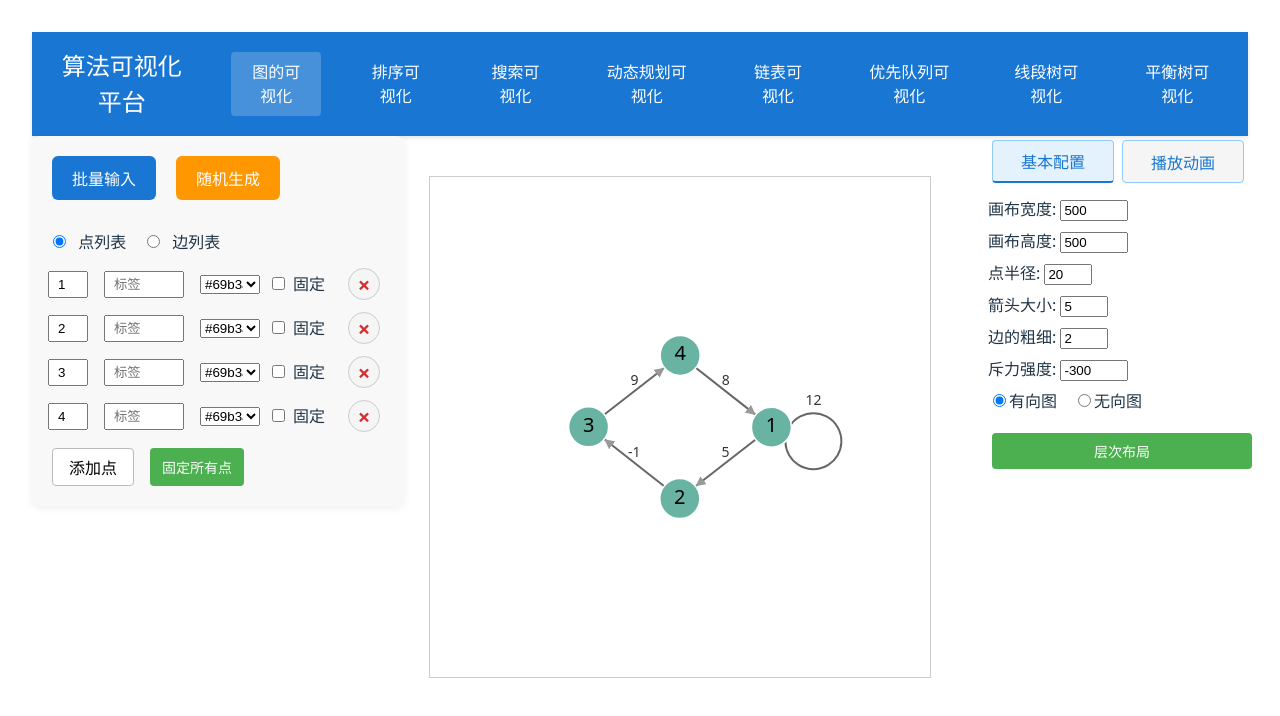
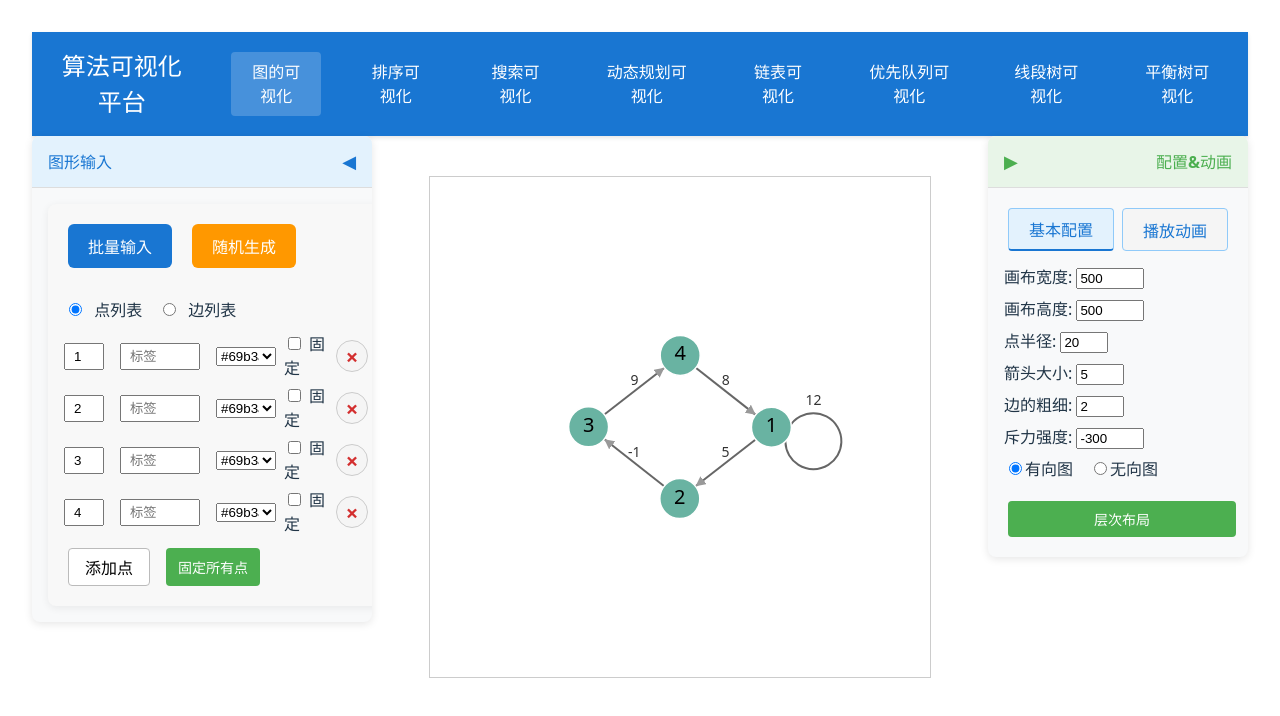
Before and after one commit to laofudasuan/Algorithm_Visualization, a React (Vite) app: page /graph in a window 1280 px wide. Shown: the top 716 px of the page. Built offline with nearby package versions, Linux system fonts and the light colour scheme.

Commit message:
update fold

```diff
--- a/src/pages/GraphVisualization.jsx
+++ b/src/pages/GraphVisualization.jsx
@@ -41,6 +41,10 @@ function GraphVisualization() {
   const [bfsAnimatingSpeed, setBfsAnimatingSpeed] = useState(1000);
   const [rightTab, setRightTab] = useState('config');
   const [bfsQueuefront, setBfsQueuefront] = useState(-1);
+
+  // 折叠面板状态
+  const [leftPanelCollapsed, setLeftPanelCollapsed] = useState(false);
+  const [rightPanelCollapsed, setRightPanelCollapsed] = useState(false);
 
   // Animation: highlight nodes in order
   const playAnimation = async () => {
@@ -1118,9 +1122,42 @@ function GraphVisualization() {
 
   return (
     <div style={{ height: '100vh', minHeight: '100vh' }}>
-      <div style={{ display: 'flex', flexDirection: 'row', alignItems: 'flex-start', gap: 32, width: '100%', minHeight: canvasHeight + 48 }}>
-        {/* 左列：输入 */}
-        <div style={{ flex: '0 0 340px', minWidth: 320, maxWidth: 400 }}>
+      <div style={{ display: 'flex', flexDirection: 'row', alignItems: 'flex-start', gap: 16, width: '100%', minHeight: canvasHeight + 48 }}>
+        {/* 左列：可折叠的输入面板 */}
+        <div style={{
+          flex: leftPanelCollapsed ? '0 0 40px' : '0 0 340px',
+          minWidth: leftPanelCollapsed ? 40 : 320,
+          maxWidth: leftPanelCollapsed ? 40 : 400,
+          transition: 'all 0.3s ease-in-out',
+          background: '#f8f9fa',
+          borderRadius: '8px',
+          boxShadow: '0 2px 8px rgba(0,0,0,0.1)',
+          overflow: 'hidden'
+        }}>
+          {/* 折叠/展开按钮 */}
+          <div style={{
+            display: 'flex',
+            alignItems: 'center',
+            justifyContent: leftPanelCollapsed ? 'center' : 'space-between',
+            padding: '12px 16px',
+            background: '#e3f2fd',
+            borderBottom: '1px solid #ddd',
+            cursor: 'pointer'
+          }}
+          onClick={() => setLeftPanelCollapsed(!leftPanelCollapsed)}>
+            {!leftPanelCollapsed && <span style={{ fontWeight: '600', color: '#1976d2' }}>图形输入</span>}
+            <span style={{
+              color: '#1976d2',
+              fontSize: '18px',
+              transform: leftPanelCollapsed ? 'rotate(90deg)' : 'rotate(0deg)',
+              transition: 'transform 0.3s ease'
+            }}>
+              {leftPanelCollapsed ? '▶' : '◀'}
+            </span>
+          </div>
+          {/* 面板内容 */}
+          {!leftPanelCollapsed && (
+            <div style={{ padding: '16px' }}>
               <GraphInput
                 nodes={nodes}
                 setNodes={setNodes}
@@ -1135,6 +1172,8 @@ function GraphVisualization() {
                 nodeColorOptions={["#69b3a2", "#1976d2", "#ff9800", "#e91e63", "#FFB6C1", "#ffff00"]}
                 edgeColorOptions={["#000000", "#1976d2", "#ff9800", "#e91e63", "#69b3a2", "#ffff00"]}
               />
+            </div>
+          )}
         </div>
         {/* 中列：图 */}
         <div style={{ flex: '1 1 0', minWidth: 400, margin: '24px 0', display: 'flex', flexDirection: 'column', alignItems: 'center' }}>
@@ -1178,8 +1217,41 @@ function GraphVisualization() {
             </div>
           )}
         </div>
-        {/* 右列：配置/动画选项卡 */}
-        <div style={{ flex: '0 0 260px', minWidth: 220, maxWidth: 320, display: 'flex', flexDirection: 'column', alignItems: 'left', justifyContent: 'flex-start', gap: 10 }}>
+        {/* 右列：可折叠的配置/动画选项卡 */}
+        <div style={{
+          flex: rightPanelCollapsed ? '0 0 40px' : '0 0 260px',
+          minWidth: rightPanelCollapsed ? 40 : 220,
+          maxWidth: rightPanelCollapsed ? 40 : 320,
+          transition: 'all 0.3s ease-in-out',
+          background: '#f8f9fa',
+          borderRadius: '8px',
+          boxShadow: '0 2px 8px rgba(0,0,0,0.1)',
+          overflow: 'hidden'
+        }}>
+          {/* 折叠/展开按钮 */}
+          <div style={{
+            display: 'flex',
+            alignItems: 'center',
+            justifyContent: rightPanelCollapsed ? 'center' : 'space-between',
+            padding: '12px 16px',
+            background: '#e8f5e8',
+            borderBottom: '1px solid #ddd',
+            cursor: 'pointer'
+          }}
+          onClick={() => setRightPanelCollapsed(!rightPanelCollapsed)}>
+            <span style={{
+              color: '#4caf50',
+              fontSize: '18px',
+              transform: rightPanelCollapsed ? 'rotate(-90deg)' : 'rotate(0deg)',
+              transition: 'transform 0.3s ease'
+            }}>
+              {rightPanelCollapsed ? '◀' : '▶'}
+            </span>
+            {!rightPanelCollapsed && <span style={{ fontWeight: '600', color: '#4caf50' }}>配置&动画</span>}
+          </div>
+          {/* 面板内容 */}
+          {!rightPanelCollapsed && (
+            <div style={{ padding: '16px', display: 'flex', flexDirection: 'column', alignItems: 'left', justifyContent: 'flex-start', gap: 10 }}>
               {/* 选项卡切换 */}
               <div style={{ display: 'flex', width: '100%', marginBottom: 0 }}>
                 <button onClick={() => setRightTab('config')} style={{ flex: 1, padding: 8, fontWeight: rightTab === 'config' ? 700 : 400, background: rightTab === 'config' ? '#e3f2fd' : '#f5f5f5', border: '1px solid #90caf9', borderBottom: rightTab === 'config' ? '2px solid #1976d2' : '1px solid #90caf9', color: '#1976d2', cursor: 'pointer' }}>基本配置</button>
@@ -1345,6 +1417,8 @@ function GraphVisualization() {
             </>
           )}
             </div>
+          )}
+        </div>
       </div>
     </div>
   );
```
Lines whose indentation alone changed are shown as unchanged.
